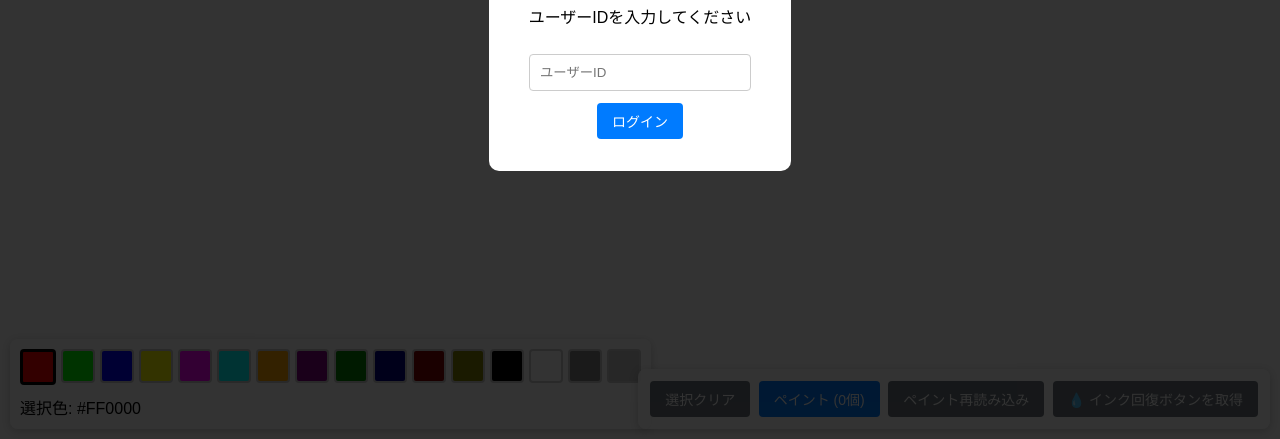
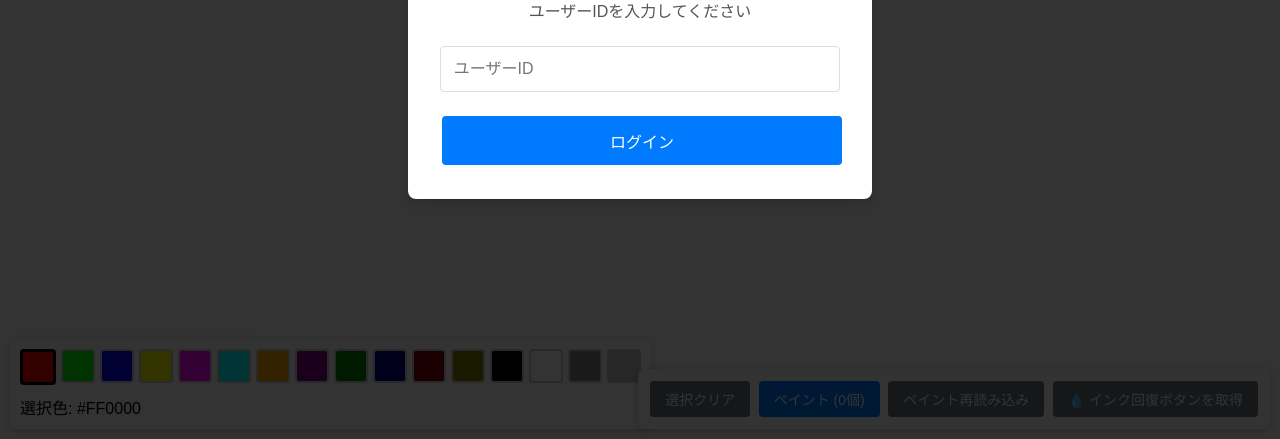
Before and after one commit to Kan-O435/ichthyo-cup-back, a plain HTML site: page client/wplace_leaflet.html in a window 1280 px wide. Shown: the part 361-800 px from the top of the page. Drawn offline with nearby package versions, Linux system fonts and the light colour scheme.

Commit message:
fix mapping

```diff
--- a/client/wplace_leaflet.html
+++ b/client/wplace_leaflet.html
@@ -249,24 +249,66 @@
             display: flex;
             justify-content: center;
             align-items: center;
-            flex-direction: column;
             color: white;
         }
 
         #login-form {
-            background: white;
-            color: black;
-            padding: 30px;
-            border-radius: 10px;
+            background: #fff;
+            color: #333;
+            padding: 2rem;
+            border-radius: 8px;
+            box-shadow: 0 2px 4px rgba(0, 0, 0, 0.1), 0 8px 16px rgba(0, 0, 0, 0.1);
+            width: 400px;
             text-align: center;
         }
 
+        #login-form h2 {
+            font-size: 2rem;
+            margin-bottom: 1.5rem;
+            color: #333;
+        }
+
+        #login-form p {
+            margin-bottom: 1rem;
+            color: #555;
+        }
+
         #login-form input {
-            width: 200px;
-            padding: 10px;
-            margin: 10px;
-            border: 1px solid #ccc;
+            width: 100%;
+            padding: 0.8rem;
+            margin: 0.5rem 0;
+            border: 1px solid #ddd;
             border-radius: 4px;
+            box-sizing: border-box;
+            font-size: 1rem;
+        }
+
+        #login-form input:focus {
+            outline: none;
+            border-color: #007bff;
+            box-shadow: 0 0 0 2px rgba(0, 123, 255, 0.25);
+        }
+
+        #login-form button {
+            width: 100%;
+            padding: 0.8rem;
+            border: none;
+            border-radius: 4px;
+            background-color: #007bff;
+            color: white;
+            font-size: 1rem;
+            cursor: pointer;
+            transition: background-color 0.3s ease;
+            margin-top: 1rem;
+        }
+
+        #login-form button:hover {
+            background-color: #0056b3;
+        }
+
+        #login-form button:disabled {
+            background-color: #6c757d;
+            cursor: not-allowed;
         }
     </style>
 </head>
```
Also changed, not shown: 1 other file.
